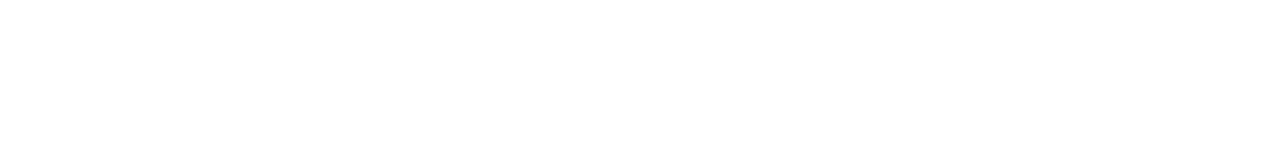
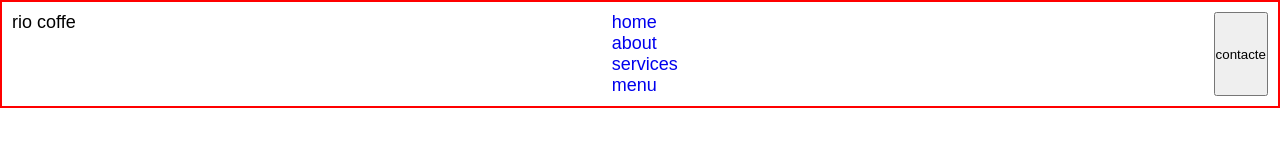
Before and after one commit to ASpudka/Flex-homeworck-17-05, a plain HTML site: page index.html in a window 1280 px wide. Drawn offline with Linux system fonts and the light colour scheme.

Commit message:
Add html structure

```diff
--- a/assets/css/style.css
+++ b/assets/css/style.css
@@ -0,0 +1,32 @@
+*{
+  box-sizing: border-box;
+  margin: 0;
+  padding: 0;
+}
+body{
+  min-height: 100vh;
+}
+:root{
+  font-family: sans-serif;
+  font-size: 18px;
+
+}
+a{
+  text-decoration: none;
+}
+
+
+.header{
+  max-width:100wh;
+  padding: 10px;
+  border: 2px solid red;
+  background-color: #fff;
+
+  display: flex;
+  justify-content: space-between;
+  flex-wrap: wrap;
+}
+.list{
+  align-content: center;
+  list-style: none;
+}
--- a/index.html
+++ b/index.html
@@ -4,10 +4,22 @@
   <meta charset="UTF-8">
   <meta http-equiv="X-UA-Compatible" content="IE=edge">
   <meta name="viewport" content="width=device-width, initial-scale=1.0">
+  <meta name="viewport" content="width=device-width, initial-scale=1.0">
   <title>Menu</title>
   <link rel="stylesheet" href="./assets/css/style.css">
 </head>
 <body>
-
+  <header class="header">
+    <div class="logo">rio coffe</div>
+    <nav>
+      <ul class="list">
+        <li class="list-item"><a href="#" class="list-link">home</a></li>
+        <li class="list-item"><a href="#" class="list-link">about</a></li>
+        <li class="list-item"><a href="#" class="list-link">services</a></li>
+        <li class="list-item"><a href="#" class="list-link">menu</a></li>
+      </ul>
+    </nav>
+    <button class="heder-button"> contacte</button>
+  </header>
 </body>
 </html>
```
